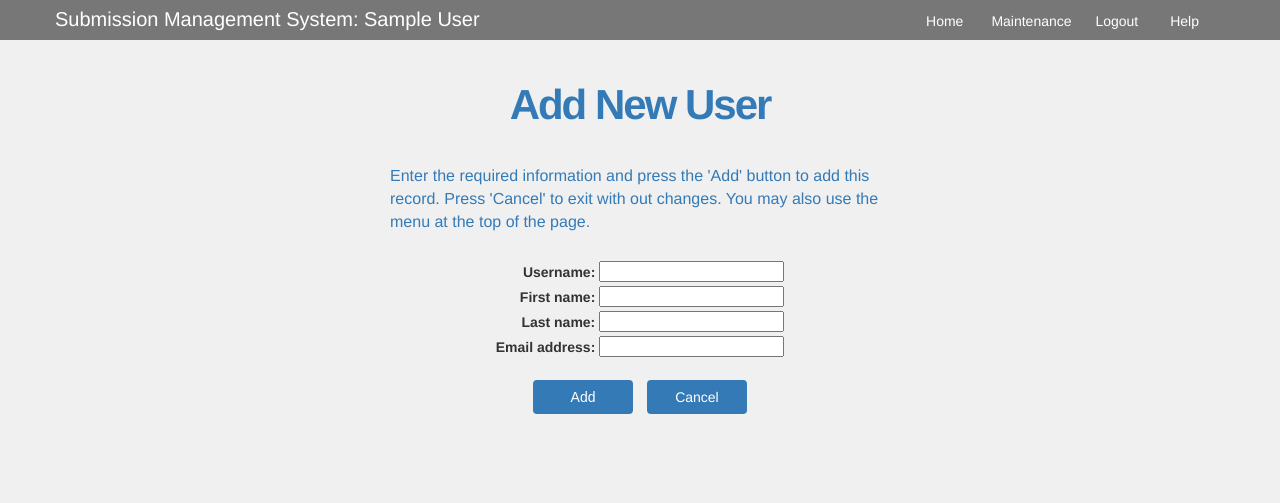
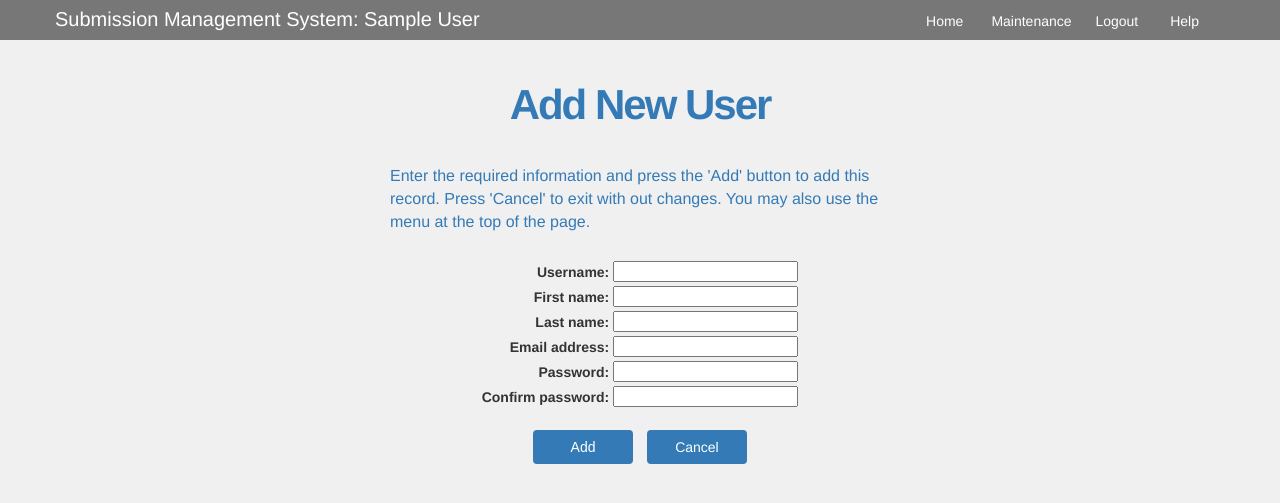
Before and after one commit to BondElam/djangoSubmissions, a Django app: page /submissions/user/add/ in a window 1280 px wide. Shown: the top 503 px of the page. Run offline with Django 3.2, Linux system fonts and the light colour scheme; the visitor is signed in with stand-in values (Sample User, id 1).

Commit message:
finished up users with error messages

```diff
--- a/submissions/templates/users.html
+++ b/submissions/templates/users.html
@@ -8,10 +8,10 @@
 	  <table class='table-forms' >
 	  	{% for user in object_list %}
 	  		<tr>
-	  			<td style='text-align:left;'>{{user.username}}</td>
+	  			<td style='text-align:left; font-size:large;'>{{user.username}}...</td>
 	  			<td>
 	  				<a href='/submissions/user/{{user.id}}'>Edit</a>
-	  				<a href= '/submissions/user/delete/{{user.id}}#'>Delete</a>
+	  				<a href= '/submissions/user/delete/{{user.id}}'>Delete</a>
 	  			</td>
 	  		</tr>
 	  	{% endfor %}
--- a/submissions/views.py
+++ b/submissions/views.py
@@ -312,9 +312,19 @@ class UserCreate(LoginRequiredMixin, CreateView):
     template_name = 'detail_view.html'
     success_url = '/submissions/users/'
 
+#     def form_valid(self, form):
+#         form.instance.created_by = self.request.user
+#         return super().form_valid(form)
+
     def form_valid(self, form):
-        form.instance.created_by = self.request.user
-        return super().form_valid(form)
+        self.object = form.save(commit=False)
+        if form['password'].value() == form['confirm_password'].value():
+            self.object.set_password(form['password'].value())
+            self.object.save()
+            return super(UserCreate, self).form_valid(form)
+        else:
+            form.add_error('password', 'Password and Confirm Password must match.')
+            return super(UserCreate, self).form_invalid(form)
 
     def get_context_data(self, **kwargs):
         context = super(UserCreate, self).get_context_data(**kwargs)
@@ -324,6 +334,12 @@ class UserCreate(LoginRequiredMixin, CreateView):
         context['buttonlabel'] = 'Add'
         context['cancelpath'] = '/submissions/users'
         return context
+
+    def get_form(self, **kwargs):
+        form = super(UserCreate, self).get_form(**kwargs)
+        form.fields['password'] = forms.CharField()
+        form.fields['confirm_password'] = forms.CharField()
+        return form
 
 class UserUpdate(LoginRequiredMixin, UpdateView):
     model = User
@@ -353,5 +369,5 @@ class UserUpdate(LoginRequiredMixin, UpdateView):
             self.object.save()
             return super(UserUpdate, self).form_valid(form)
         else:
-            messages.error(self.request, "Your passwords must match.")
-            return self.render_to_response(self.get_context_data(form=form))
+            form.add_error('password', 'Password and Confirm Password must match.')
+            return super(UserUpdate, self).form_invalid(form)
```
